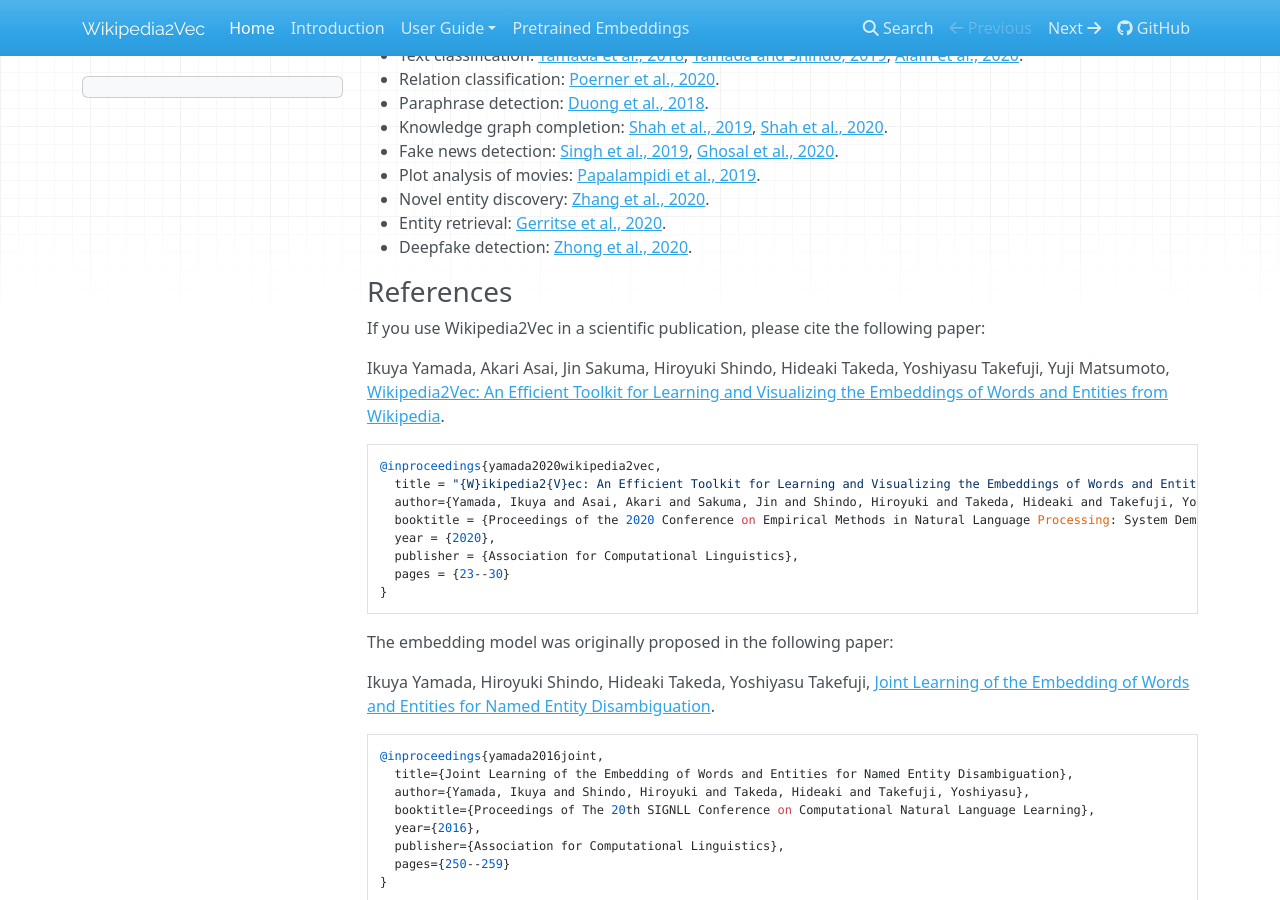
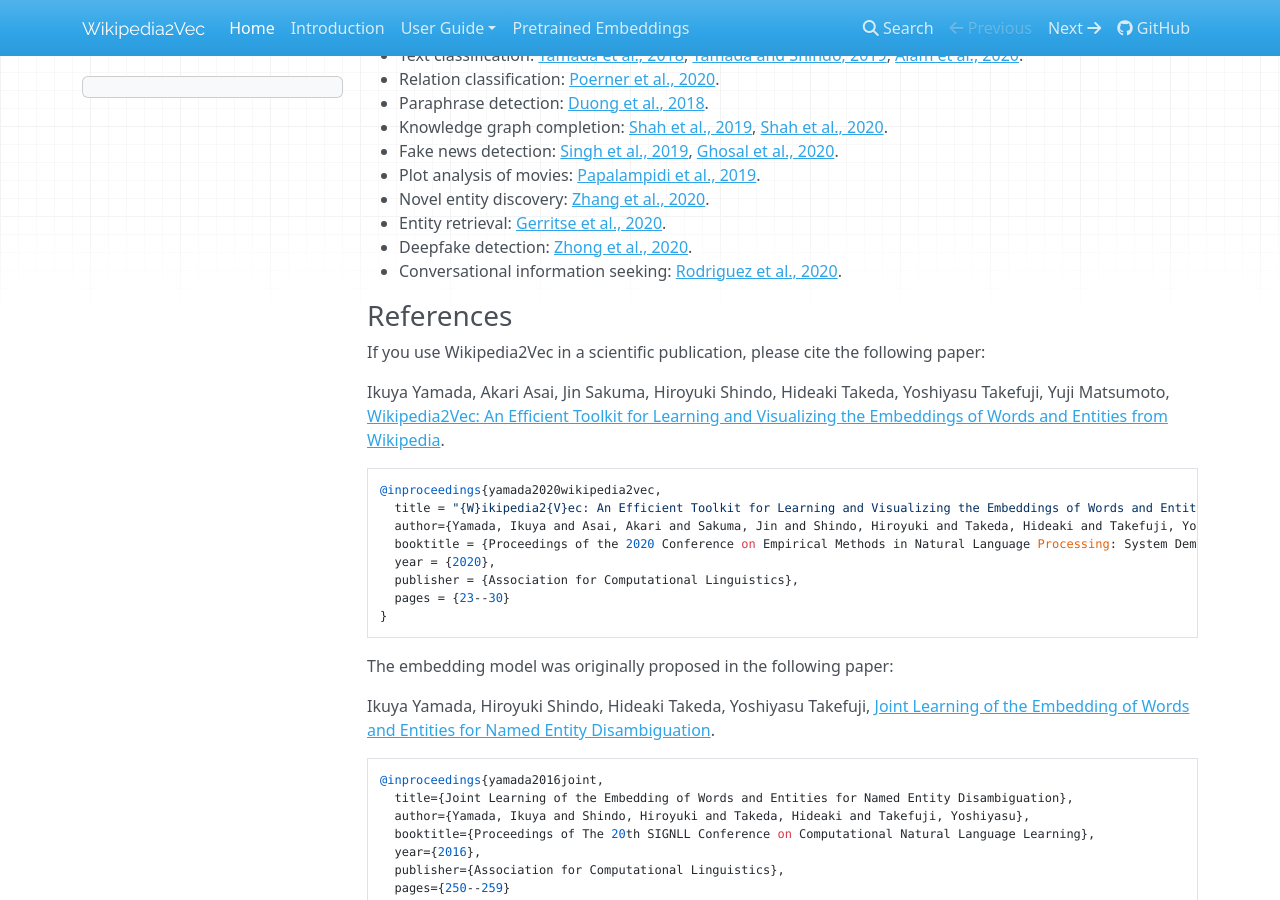
Before and after one commit to wikipedia2vec/wikipedia2vec, an MkDocs documentation site: the page built from docs/index.md, in a window 1280 px wide and 900 px high, scrolled down 807 px. Built offline with MkDocs 1.6.1, drawn with Linux system fonts in a browser that asks for light colours; nearby versions of some CDN libraries; old or Windows-style settings are respelled for this version of MkDocs.

Commit message:
add Rodriguez et al., 2020 to use cases

```diff
--- a/docs/index.md
+++ b/docs/index.md
@@ -36,6 +36,7 @@
 * Novel entity discovery: [Zhang et al., 2020](https://arxiv.org/abs/2002.00206).
 * Entity retrieval: [Gerritse et al., 2020](https://link.springer.com/chapter/10.1007%2F978-3-030-45439-5_7).
 * Deepfake detection: [Zhong et al., 2020](https://arxiv.org/abs/2010.07475).
+* Conversational information seeking: [Rodriguez et al., 2020](https://arxiv.org/abs/2005.00172).
 
 ### References
 
```
Also changed, not shown: README.md (+1 -0 lines).
